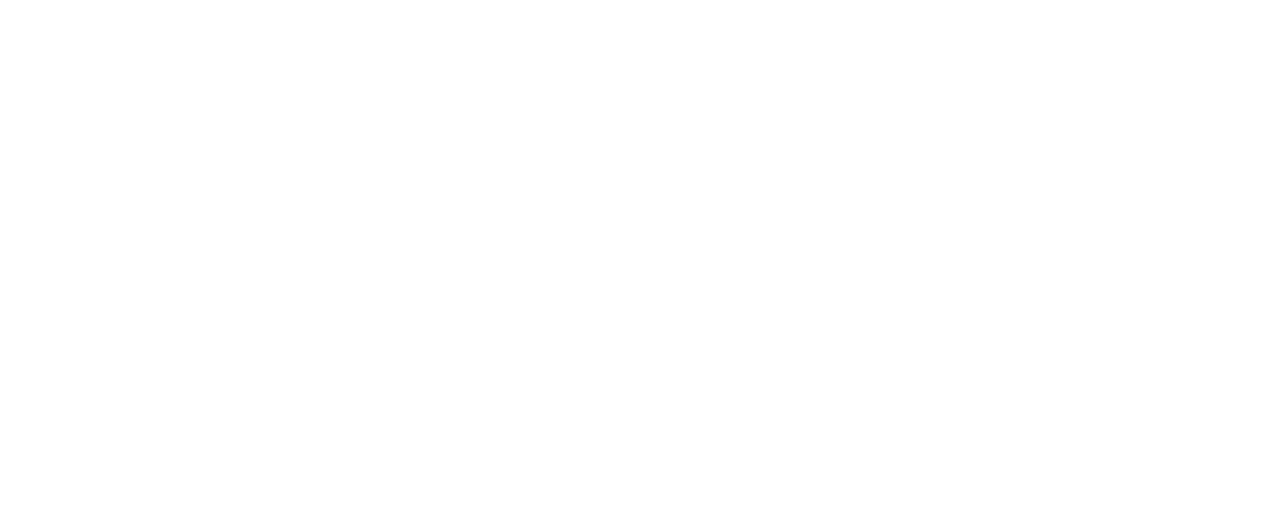
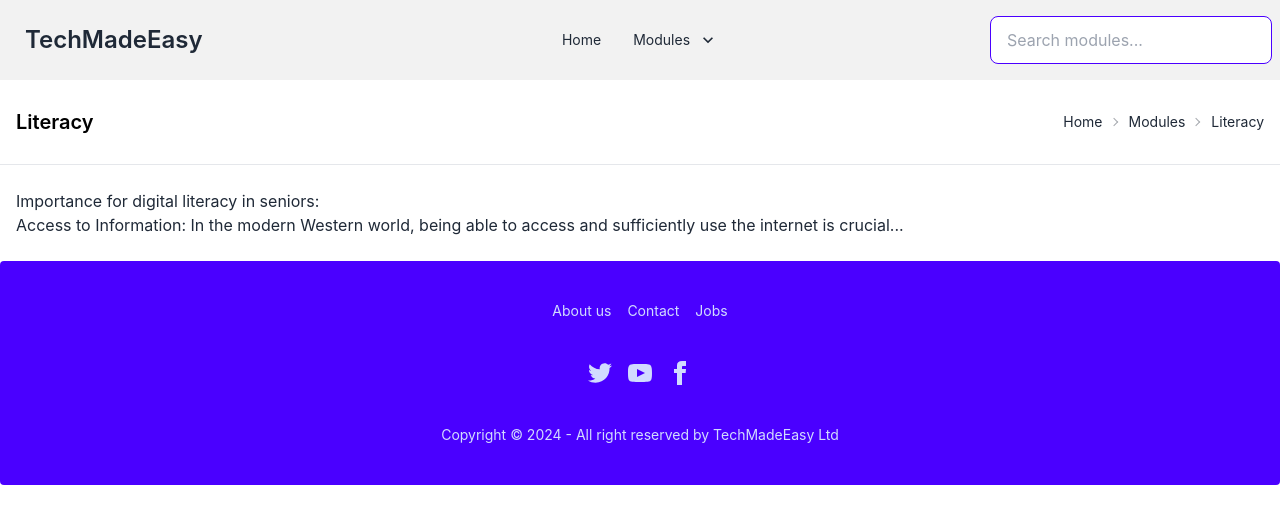
Before and after one commit to jossw24/Tech-Made-Easy-React, a React (Create React App) app: page /literacy in a window 1280 px wide. Before the commit this address had no page. Shown: the top 524 px of the page. Built offline with nearby package versions, Linux system fonts and the light colour scheme.

Commit message:
Setting up routes to individual module pages

```diff
--- a/src/App.js
+++ b/src/App.js
@@ -2,13 +2,19 @@
 import Home from "./pages/Home";
 import ModulesPage from "./pages/ModulesPage";
 import ModuleDetails from "./pages/ModuleDetails";
+import HealthModule from "./pages/HealthModule";
+import LiteracyModule from "./pages/LiteracyModule";
+import SafetyModule from "./pages/SafetyModule";
 
 function App() {
   return (
     <Routes>
       <Route path="/" element={<Home />} />
       <Route path="/modules-page" element={<ModulesPage/>} />
-      <Route path="/module-details" element={<ModuleDetails/>}/>
+      <Route path="/module-details/:moduleId" element={<ModuleDetails/>}/>
+      <Route path="/literacy" element={<LiteracyModule/>} />
+      <Route path="/health" element={<HealthModule/>} />
+      <Route path="/safety" element={<SafetyModule/>} />
     </Routes>
   );
 }
--- a/src/components/Modules.jsx
+++ b/src/components/Modules.jsx
@@ -1,7 +1,21 @@
 import React from 'react';
 import { Link } from 'react-router-dom';
 
-const Modules = ({ image, title, category, description }) => {
+const Modules = ({ id, image, title, category, description }) => {
+  // Function to determine the correct path based on module ID
+  const getModulePath = (moduleId) => {
+    switch (moduleId) {
+      case 1:
+        return '/safety';
+      case 2:
+        return '/health';
+      case 3:
+        return '/literacy';
+      default:
+        return '/';
+    }
+  };
+
   return (
     <div className="card bg-base-100 shadow-xl">
       <figure className="px-10 pt-10">
@@ -16,8 +30,8 @@
         </h2>
         <p className="text-lg font-medium">{description}</p>
         <div className="card-actions">
-          <Link to="/module-details" className="btn btn-primary">
-            Start Now!
+          <Link to={getModulePath(id)} className="btn btn-primary">
+          Start Now!
           </Link>
         </div>
       </div>
--- /dev/null
+++ b/src/pages/HealthModule.jsx
@@ -0,0 +1,34 @@
+import React from 'react';
+import Layout from '../components/Layout';
+import { Link } from "react-router-dom";
+
+const HealthModule = () => {
+  return (
+    <Layout>
+      <div className="border-b py-6">
+        <div className="flex justify-between items-center max-w-7xl mx-auto px-4">
+          <h1 className="text-xl font-semibold text-black">Health</h1>
+          <div className=" text-sm breadcrumbs">
+            <ul>
+              <li>
+                <Link to="/">Home</Link>
+              </li>
+              <li>
+                <Link to="/modules">Modules</Link>
+              </li>
+              <li>Health</li>
+            </ul>
+          </div>
+        </div>
+      </div>
+      <div className="max-w-7xl mx-auto px-4 py-6">
+        {/* Insert your Health content here */}
+        <h2>Importance for digital Health in seniors:</h2>
+        <p>Access to Information: In the modern Western world, being able to access and sufficiently use the internet is crucial...</p>
+        {/* Insert the rest of your content here */}
+      </div>
+    </Layout>
+  );
+};
+
+export default HealthModule;
--- /dev/null
+++ b/src/pages/LiteracyModule.jsx
@@ -0,0 +1,34 @@
+import React from 'react';
+import Layout from '../components/Layout';
+import { Link } from "react-router-dom";
+
+const LiteracyModule = () => {
+  return (
+    <Layout>
+      <div className="border-b py-6">
+        <div className="flex justify-between items-center max-w-7xl mx-auto px-4">
+          <h1 className="text-xl font-semibold text-black">Literacy</h1>
+          <div className=" text-sm breadcrumbs">
+            <ul>
+              <li>
+                <Link to="/">Home</Link>
+              </li>
+              <li>
+                <Link to="/modules">Modules</Link>
+              </li>
+              <li>Literacy</li>
+            </ul>
+          </div>
+        </div>
+      </div>
+      <div className="max-w-7xl mx-auto px-4 py-6">
+        {/* Insert your Literacy content here */}
+        <h2>Importance for digital literacy in seniors:</h2>
+        <p>Access to Information: In the modern Western world, being able to access and sufficiently use the internet is crucial...</p>
+        {/* Insert the rest of your content here */}
+      </div>
+    </Layout>
+  );
+};
+
+export default LiteracyModule;
--- a/src/pages/ModulesPage.jsx
+++ b/src/pages/ModulesPage.jsx
@@ -11,6 +11,7 @@
           {MODULES.map((module) => (
             <Modules
               key={module.id}
+              id={module.id}
               image={module.image}
               title={module.title}
               category={module.category}
--- /dev/null
+++ b/src/pages/SafetyModule.jsx
@@ -0,0 +1,34 @@
+import React from 'react';
+import Layout from '../components/Layout';
+import { Link } from "react-router-dom";
+
+const SafetyModule = () => {
+  return (
+    <Layout>
+      <div className="border-b py-6">
+        <div className="flex justify-between items-center max-w-7xl mx-auto px-4">
+          <h1 className="text-xl font-semibold text-black">Safety</h1>
+          <div className=" text-sm breadcrumbs">
+            <ul>
+              <li>
+                <Link to="/">Home</Link>
+              </li>
+              <li>
+                <Link to="/modules">Modules</Link>
+              </li>
+              <li>Safety</li>
+            </ul>
+          </div>
+        </div>
+      </div>
+      <div className="max-w-7xl mx-auto px-4 py-6">
+        {/* Insert your Safety content here */}
+        <h2>Importance for safety in seniors:</h2>
+        <p>Access to Information: In the modern Western world, being able to access and sufficiently use the internet is crucial...</p>
+        {/* Insert the rest of your content here */}
+      </div>
+    </Layout>
+  );
+};
+
+export default SafetyModule;
```
